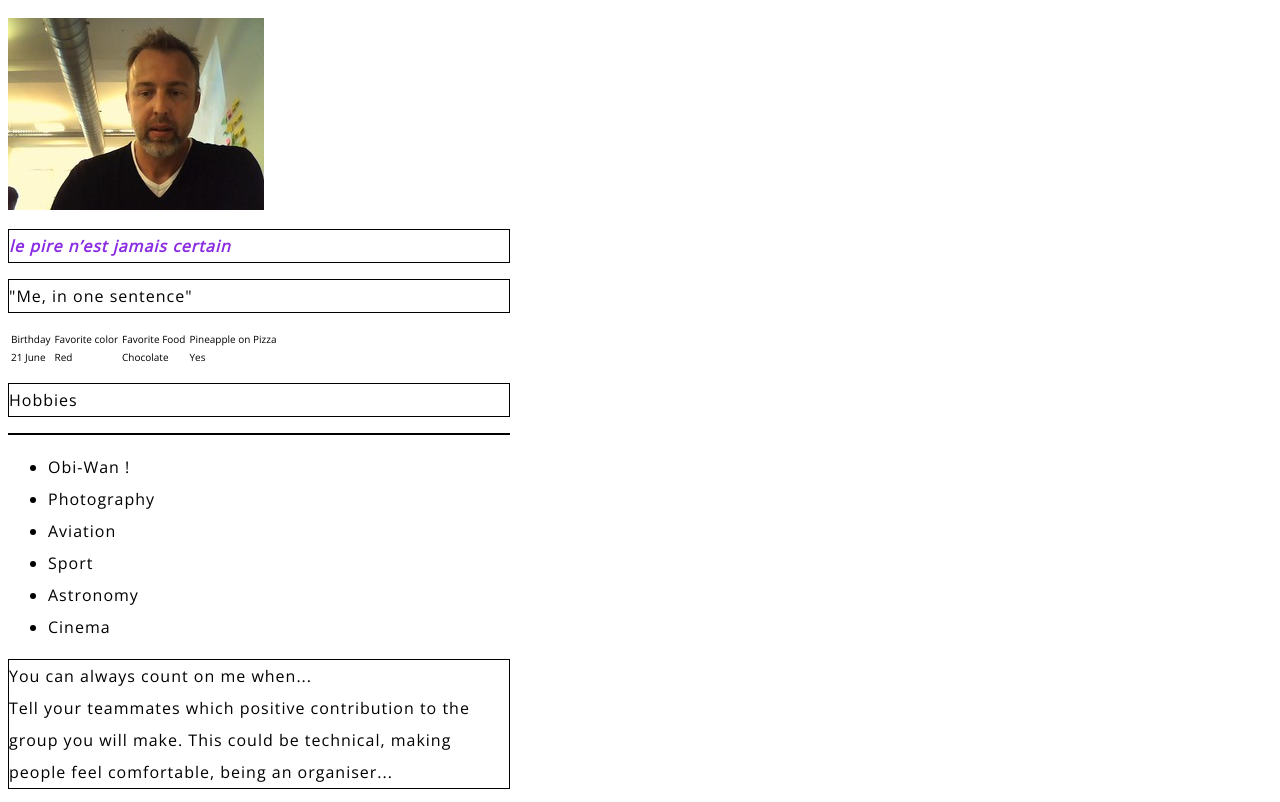
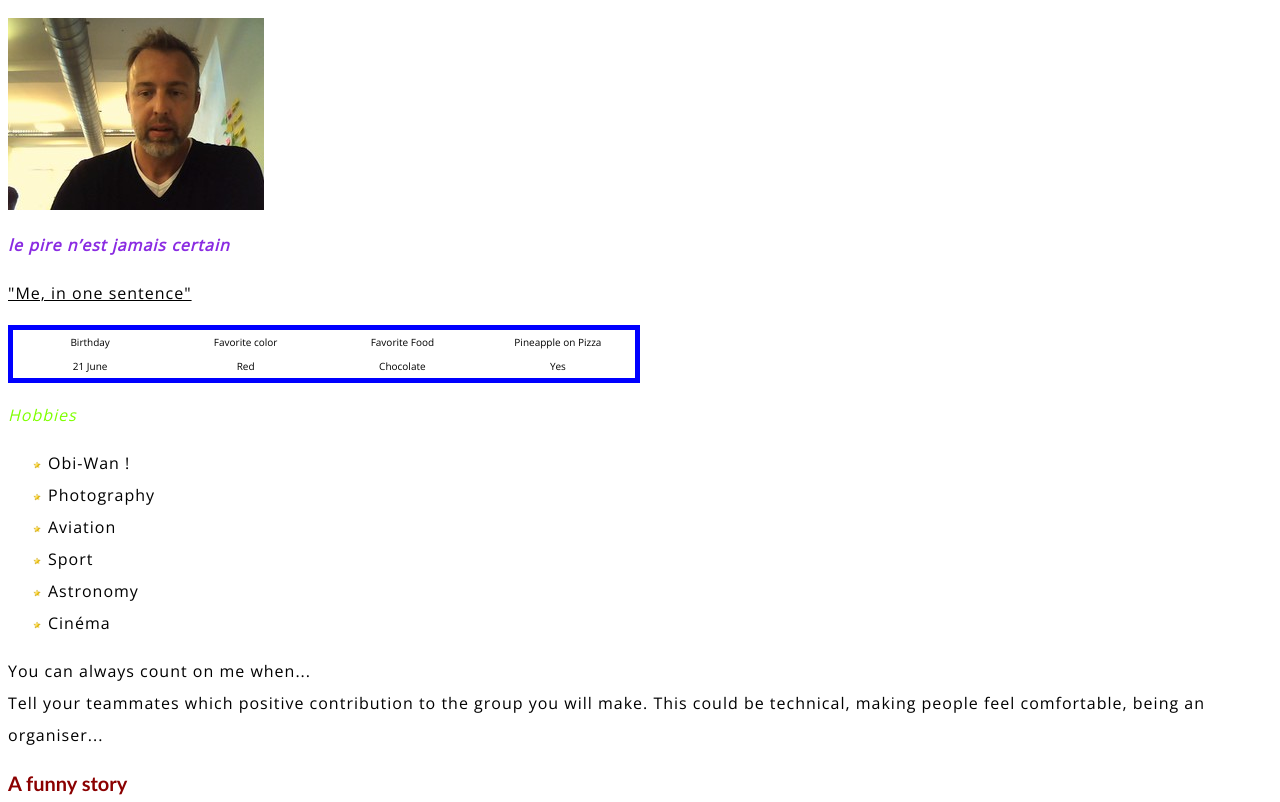
Before and after one commit to Laverdure77/markdown-to-html, a plain HTML site: page index.html in a window 1280 px wide. Shown: the part 144-946 px from the top of the page. Drawn offline with nearby package versions, Linux system fonts and the light colour scheme.

Commit message:
first css

```diff
--- a/index.html
+++ b/index.html
@@ -10,7 +10,8 @@
     <h1> Meulemans Philippe </h1>
       <img src="pic.jpg" alt="profile picture">
     <p class="citation"> <strong>le pire n’est jamais certain </strong> </p>
-    <p> "Me, in one sentence" </p>
+
+    <p class="sentense"> "Me, in one sentence" </p>
 
    <table>
      <tr>
@@ -34,7 +35,7 @@
           <li> Aviation</li>
           <li> Sport</li>
           <li> Astronomy</li>
-          <li> Cinema </li>
+          <li> Cinéma </li>
         </ul>
     <p> You can always count on me when...<br/>
 Tell your teammates which positive contribution to the group you will make. This could be technical, making people feel comfortable, being an organiser...</p>
@@ -47,3 +48,4 @@ Tell your teammates which positive contribution to the group you will make. This
 
   </body>
 </html>
+s
--- a/style.css
+++ b/style.css
@@ -7,24 +7,57 @@ html {
     font-size: 60px;
     text-align: center;
   }
+  h3 {
+    font-family: 'Gill Sans', 'Gill Sans MT', Calibri, 'Trebuchet MS', sans-serif;
+    font-size: 20px;
+    color: darkred;
 
+  }
   p, li {
     font-size: 16px;
     line-height: 2;
     letter-spacing: 1px;
   }
-p {
+/*p {
 
     width: 500px;
     border: 1px solid black;
   }
-
+*/
  .citation{
      color: blueviolet;
      font-weight: bold;
      font-style: italic;
  }
+ .sentense{
+   text-decoration: underline;
+ }
+ .Hobbylist{
+   color: chartreuse;
+   font-style: oblique;
+
+ }
  imag pic.jpg
  {
-    align-items: ; /*à completer???*/
+    align-items:normal ; /*à completer???*/
  }
+table {
+
+  table-layout: fixed;
+  border: 5px solid blue;
+  border-collapse: collapse;
+  width: 50%;
+ }
+ th, td{
+   padding: 5px;
+ }
+ tbody td {
+   text-align: center;
+ }
+ /*li{
+
+
+ }*/
+ ul{
+   list-style-image: url(Star.svg);
+ }
```
Also changed, not shown: Star.svg (added).
